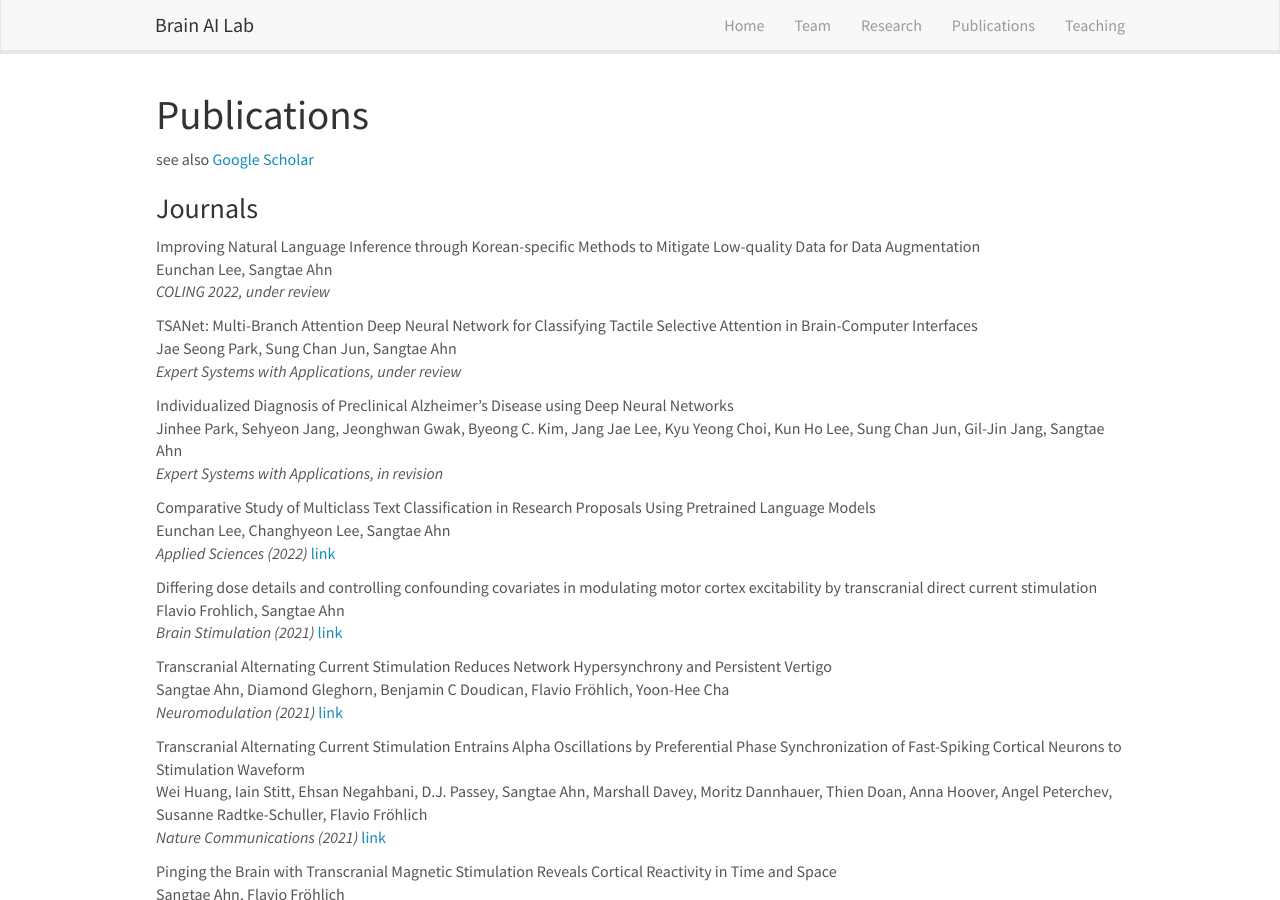
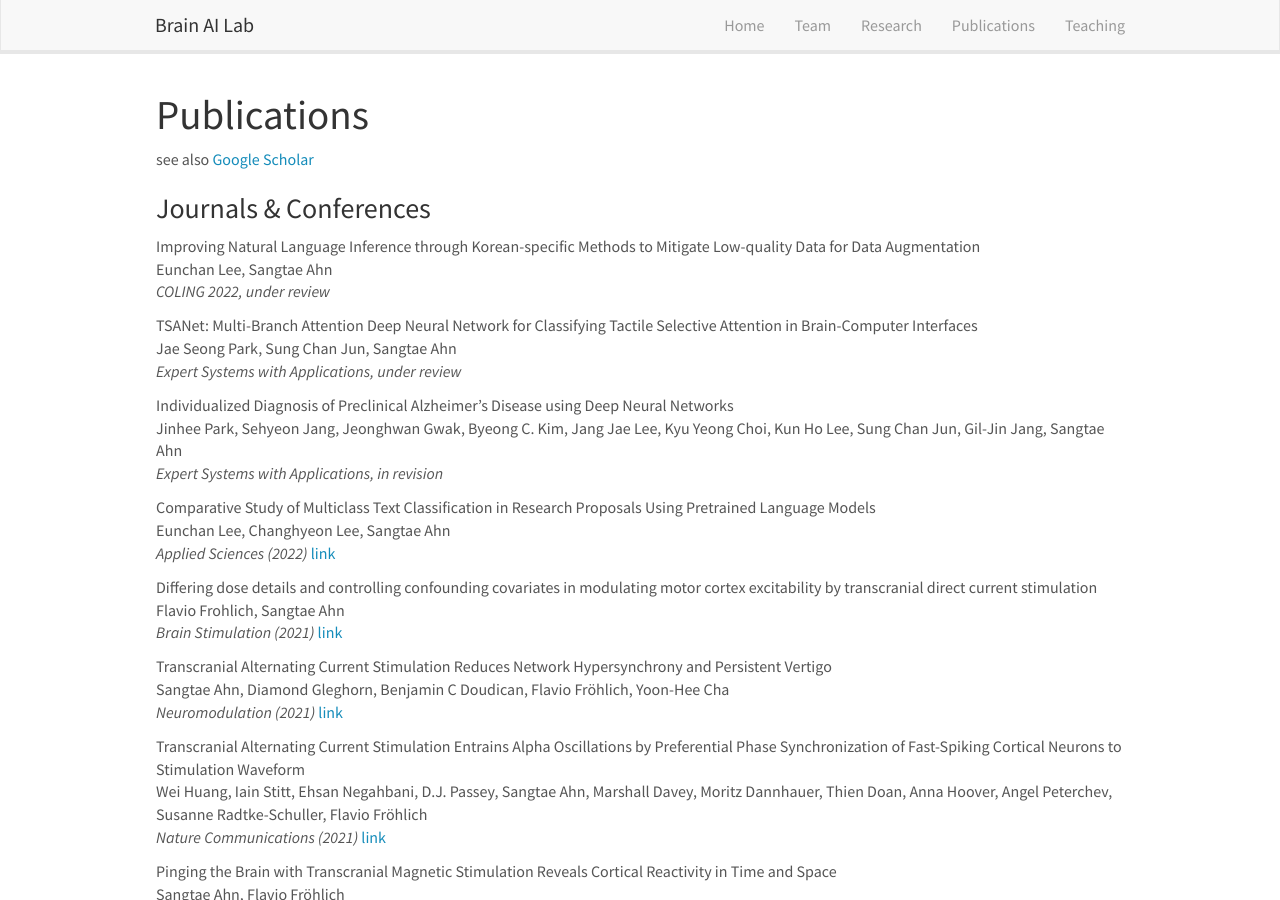
Before and after one commit to KNU-BrainAI/knu-brainai.github.io, a Jekyll site: the page built from _pages/publications.md, in a window 1280 px wide and 900 px high. Built offline with Jekyll 4.4.1, drawn with Linux system fonts in a browser that asks for light colours; nearby versions of some CDN libraries.

Commit message:
Update publications.md

```diff
--- a/_pages/publications.md
+++ b/_pages/publications.md
@@ -11,7 +11,7 @@ permalink: /publications/
 
 see also [Google Scholar](https://scholar.google.com/citations?hl=en&user=F-LXQwcAAAAJ&view_op=list_works&sortby=pubdate)
 
-### Journals
+### Journals & Conferences
 
 {% for publi in site.data.publist %}
 
```
